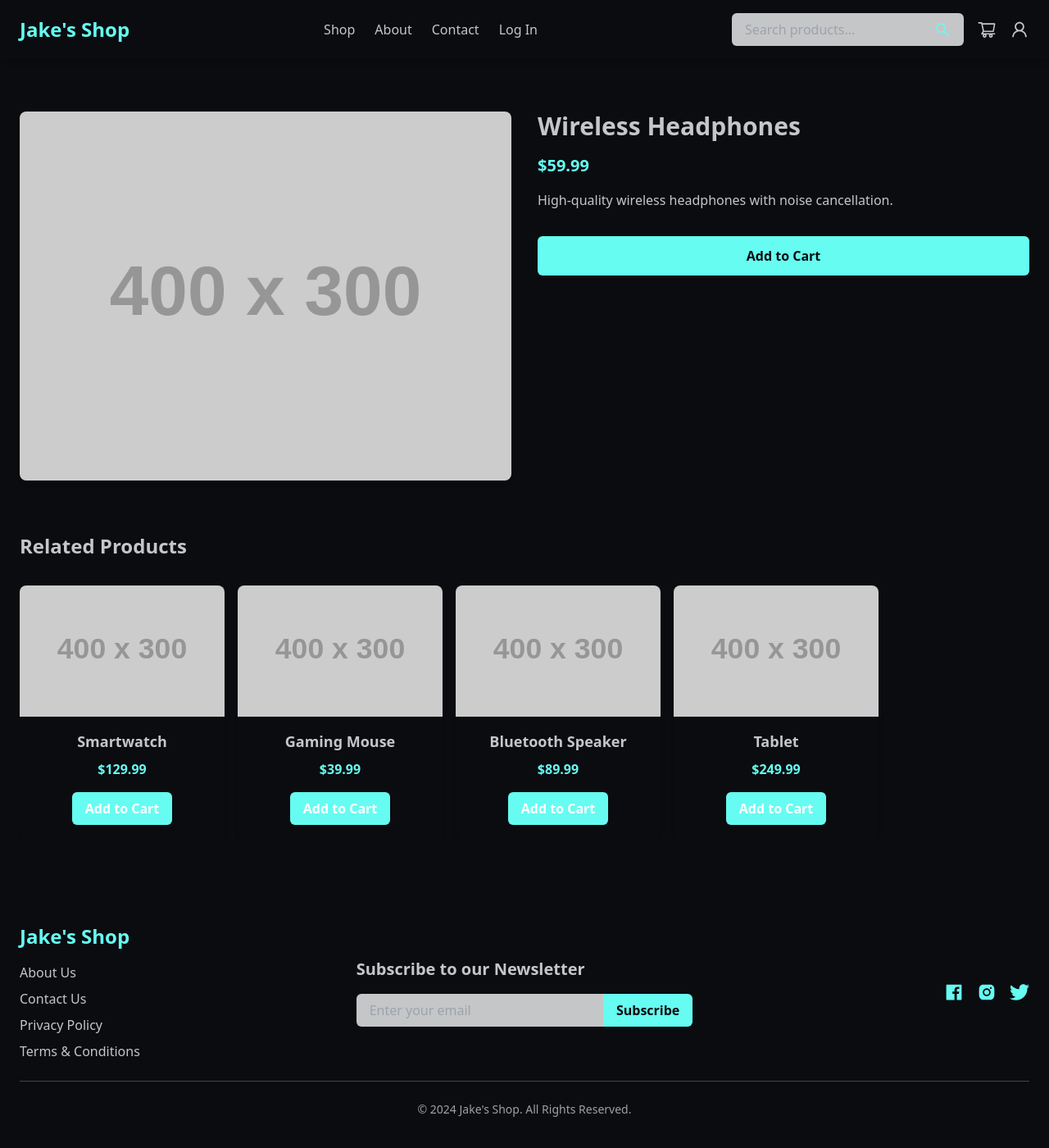
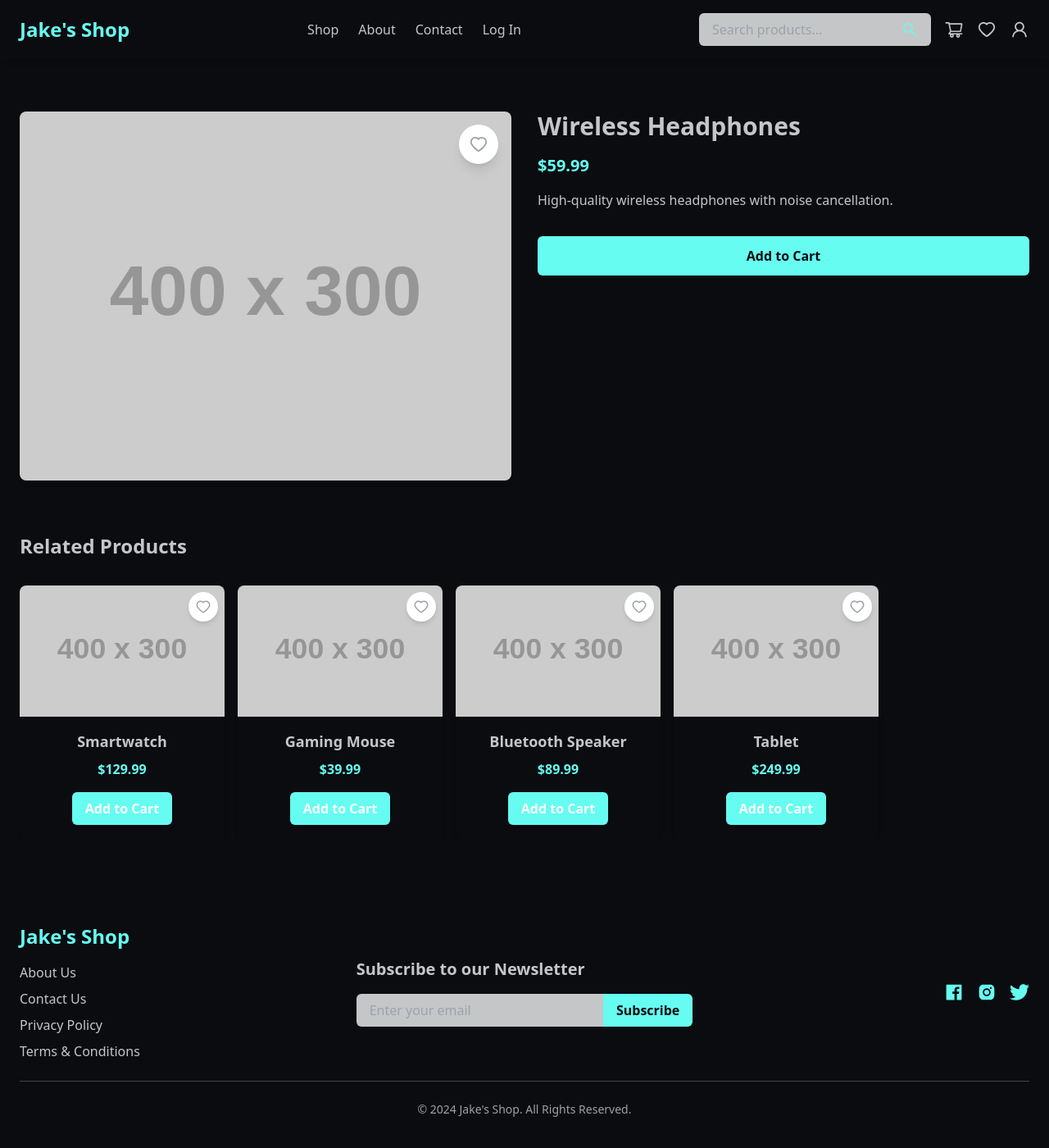
Before and after one commit to JacobSamas/jakes-ecommerce, a Next.js app: page /product/1 in a window 1280 px wide. Shown: the top 1400 px of the page at 82% size. Built offline with nearby package versions, Linux system fonts and the light colour scheme.

Commit message:
feat: add wishlist

```diff
--- a/src/app/components/FeaturedProducts.js
+++ b/src/app/components/FeaturedProducts.js
@@ -1,22 +1,61 @@
-'use client';
+"use client";
 
-import Image from 'next/image';
-import { AiOutlineLeft, AiOutlineRight } from 'react-icons/ai';
-import { useRef, useState, useEffect } from 'react';
-import { useDispatch } from 'react-redux';
-import { addItem } from '../redux/slices/cartSlice';
-import Link from 'next/link';
-import { toast } from 'react-toastify';
-import 'react-toastify/dist/ReactToastify.css';
+import Image from "next/image";
+import {
+  AiOutlineLeft,
+  AiOutlineRight,
+  AiFillHeart,
+  AiOutlineHeart,
+} from "react-icons/ai";
+import { useRef, useState, useEffect } from "react";
+import { useDispatch, useSelector } from "react-redux";
+import { addItem } from "../redux/slices/cartSlice";
+import {
+  addToWishlist,
+  removeFromWishlist,
+} from "../redux/slices/wishlistSlice";
+import Link from "next/link";
+import { toast } from "react-toastify";
+import "react-toastify/dist/ReactToastify.css";
 
 // Dummy Products
 const products = [
-  { id: 1, name: 'Wireless Headphones', price: 59.99, image: 'https://via.placeholder.com/400x300?text=Headphones' },
-  { id: 2, name: 'Smartwatch', price: 129.99, image: 'https://via.placeholder.com/400x300?text=Smartwatch' },
-  { id: 3, name: 'Gaming Mouse', price: 39.99, image: 'https://via.placeholder.com/400x300?text=Mouse' },
-  { id: 4, name: 'Bluetooth Speaker', price: 89.99, image: 'https://via.placeholder.com/400x300?text=Speaker' },
-  { id: 5, name: 'Laptop Stand', price: 29.99, image: 'https://via.placeholder.com/400x300?text=Laptop+Stand' },
-  { id: 6, name: 'Tablet', price: 249.99, image: 'https://via.placeholder.com/400x300?text=Tablet' },
+  {
+    id: 1,
+    name: "Wireless Headphones",
+    price: 59.99,
+    image: "https://via.placeholder.com/400x300?text=Headphones",
+  },
+  {
+    id: 2,
+    name: "Smartwatch",
+    price: 129.99,
+    image: "https://via.placeholder.com/400x300?text=Smartwatch",
+  },
+  {
+    id: 3,
+    name: "Gaming Mouse",
+    price: 39.99,
+    image: "https://via.placeholder.com/400x300?text=Mouse",
+  },
+  {
+    id: 4,
+    name: "Bluetooth Speaker",
+    price: 89.99,
+    image: "https://via.placeholder.com/400x300?text=Speaker",
+  },
+  {
+    id: 5,
+    name: "Laptop Stand",
+    price: 29.99,
+    image: "https://via.placeholder.com/400x300?text=Laptop+Stand",
+  },
+  {
+    id: 6,
+    name: "Tablet",
+    price: 249.99,
+    image: "https://via.placeholder.com/400x300?text=Tablet",
+  },
 ];
 
 export default function FeaturedProducts() {
@@ -24,13 +63,16 @@ export default function FeaturedProducts() {
   const [showLeftArrow, setShowLeftArrow] = useState(false);
   const [showRightArrow, setShowRightArrow] = useState(false);
   const dispatch = useDispatch();
+  const wishlist = useSelector((state) => state.wishlist.items);
 
   // Check Scroll Position for Arrow Visibility
   const checkScroll = () => {
     const { current } = scrollRef;
     if (current) {
       setShowLeftArrow(current.scrollLeft > 0);
-      setShowRightArrow(current.scrollLeft < current.scrollWidth - current.clientWidth);
+      setShowRightArrow(
+        current.scrollLeft < current.scrollWidth - current.clientWidth
+      );
     }
   };
 
@@ -38,8 +80,8 @@ export default function FeaturedProducts() {
     const { current } = scrollRef;
     if (current) {
       checkScroll();
-      current.addEventListener('scroll', checkScroll);
-      return () => current.removeEventListener('scroll', checkScroll);
+      current.addEventListener("scroll", checkScroll);
+      return () => current.removeEventListener("scroll", checkScroll);
     }
   }, []);
 
@@ -48,8 +90,8 @@ export default function FeaturedProducts() {
     const { current } = scrollRef;
     if (current) {
       current.scrollBy({
-        left: direction === 'left' ? -300 : 300,
-        behavior: 'smooth',
+        left: direction === "left" ? -300 : 300,
+        behavior: "smooth",
       });
     }
   };
@@ -57,7 +99,20 @@ export default function FeaturedProducts() {
   // Handle Add to Cart
   const handleAddToCart = (product) => {
     dispatch(addItem(product));
-    toast.success(`${product.name} added to cart!`);
+    toast.success(`${product.name} added to cart!`, { theme: "dark" });
+  };
+
+  // Handle Add to Wishlist
+  const handleToggleWishlist = (product) => {
+    const isInWishlist = wishlist.find((item) => item.id === product.id);
+
+    if (isInWishlist) {
+      dispatch(removeFromWishlist(product));
+      toast.info(`${product.name} removed from wishlist.`, { theme: "dark" });
+    } else {
+      dispatch(addToWishlist(product));
+      toast.success(`${product.name} added to wishlist!`, { theme: "dark" });
+    }
   };
 
   return (
@@ -70,11 +125,11 @@ export default function FeaturedProducts() {
         {/* Left Arrow */}
         {showLeftArrow && (
           <button
-            onClick={() => scroll('left')}
+            onClick={() => scroll("left")}
             className={`absolute left-0 top-1/2 p-3 rounded-full shadow-lg z-10 hidden md:block ${
               showLeftArrow
-                ? 'bg-darkBlack text-teal hover:bg-teal hover:text-darkBlack transition'
-                : 'bg-gray-700 text-gray-400 cursor-not-allowed'
+                ? "bg-darkBlack text-teal hover:bg-teal hover:text-darkBlack transition"
+                : "bg-gray-700 text-gray-400 cursor-not-allowed"
             }`}
           >
             <AiOutlineLeft size={24} />
@@ -87,28 +142,52 @@ export default function FeaturedProducts() {
           className="flex overflow-x-scroll scroll-smooth no-scrollbar space-x-4"
         >
           {products.length > 0 ? (
-            products.map((product) => (
+            products.map((product) => {
+              const isInWishlist = wishlist.find(
+                (item) => item.id === product.id
+              );
+
+              return (
                 <div
                   key={product.id}
-                className="min-w-[250px] w-[250px] flex-shrink-0 bg-white rounded-lg overflow-hidden shadow-md hover:shadow-lg transition-shadow duration-300"
+                  className="min-w-[250px] w-[250px] flex-shrink-0 bg-white rounded-lg overflow-hidden shadow-md hover:shadow-lg transition-shadow duration-300 relative"
                 >
+                  {/* Heart Icon */}
+                  <button
+                    onClick={() => handleToggleWishlist(product)}
+                    className="absolute top-2 right-2 bg-white p-2 rounded-full shadow-md z-10 hover:bg-teal hover:text-white transition"
+                  >
+                    {isInWishlist ? (
+                      <AiFillHeart className="text-teal" size={20} />
+                    ) : (
+                      <AiOutlineHeart className="text-gray-400" size={20} />
+                    )}
+                  </button>
+
+                  {/* Product Content */}
                   <Link href={`/product/${product.id}`}>
                     <div>
                       <div className="relative h-40 w-full">
                         <Image
                           src={product.image}
                           alt={product.name}
-                        layout="fill"
-                        objectFit="cover"
+                          fill
+                          style={{ objectFit: "cover" }}
                           className="hover:scale-105 transition-transform duration-500"
                         />
                       </div>
                       <div className="p-4 text-center">
-                      <h3 className="text-lg font-bold text-darkBlack">{product.name}</h3>
-                      <p className="text-teal font-bold mt-2">${product.price.toFixed(2)}</p>
+                        <h3 className="text-lg font-bold text-darkBlack">
+                          {product.name}
+                        </h3>
+                        <p className="text-teal font-bold mt-2">
+                          ${product.price.toFixed(2)}
+                        </p>
                       </div>
                     </div>
                   </Link>
+
+                  {/* Add to Cart Button */}
                   <button
                     className="mt-4 px-4 py-2 bg-teal text-white font-bold rounded-md hover:bg-green transition w-full"
                     onClick={() => handleAddToCart(product)}
@@ -116,7 +195,8 @@ export default function FeaturedProducts() {
                     Add to Cart
                   </button>
                 </div>
-            ))
+              );
+            })
           ) : (
             <p className="text-center text-lightGray text-xl">
               No products available at the moment.
@@ -127,11 +207,11 @@ export default function FeaturedProducts() {
         {/* Right Arrow */}
         {showRightArrow && (
           <button
-            onClick={() => scroll('right')}
+            onClick={() => scroll("right")}
             className={`absolute right-0 top-1/2 p-3 rounded-full shadow-lg z-10 hidden md:block ${
               showRightArrow
-                ? 'bg-darkBlack text-teal hover:bg-teal hover:text-darkBlack transition'
-                : 'bg-gray-700 text-gray-400 cursor-not-allowed'
+                ? "bg-darkBlack text-teal hover:bg-teal hover:text-darkBlack transition"
+                : "bg-gray-700 text-gray-400 cursor-not-allowed"
             }`}
           >
             <AiOutlineRight size={24} />
--- a/src/app/components/Header.js
+++ b/src/app/components/Header.js
@@ -2,7 +2,7 @@
 
 import { useState } from 'react';
 import Link from 'next/link';
-import { AiOutlineMenu, AiOutlineShoppingCart, AiOutlineSearch, AiOutlineUser } from 'react-icons/ai';
+import { AiOutlineMenu, AiOutlineShoppingCart, AiOutlineSearch, AiOutlineUser, AiOutlineHeart } from 'react-icons/ai';
 import MobileOverlay from './MobileOverlay';
 import { useSelector, useDispatch } from 'react-redux';
 import { logout } from '../redux/slices/authSlice';
@@ -27,7 +27,7 @@ export default function Header() {
           <div className="text-teal text-2xl font-bold">
             <Link href="/">Jake&apos;s Shop</Link>
           </div>
-          {/* Cart, User, and Hamburger Menu (Mobile/Tablet) */}
+          {/* Cart, Wishlist, User, and Hamburger Menu (Mobile/Tablet) */}
           <div className="flex items-center space-x-4 lg:hidden">
             <Link href="/cart" className="relative hover:text-teal transition">
               <AiOutlineShoppingCart size={24} />
@@ -36,6 +36,9 @@ export default function Header() {
                   {totalQuantity}
                 </span>
               )}
+            </Link>
+            <Link href="/wishlist" className="hover:text-teal transition">
+              <AiOutlineHeart size={24} />
             </Link>
             <Link href={isAuthenticated ? '/profile' : '/auth/login'} className="hover:text-teal transition">
               <AiOutlineUser size={24} />
@@ -85,7 +88,7 @@ export default function Header() {
             />
             <AiOutlineSearch className="text-teal" size={20} />
           </div>
-          {/* Cart and Profile Icons (Desktop) */}
+          {/* Cart, Wishlist, and Profile Icons (Desktop) */}
           <div className="hidden lg:flex items-center space-x-4 lg:ml-4">
             <Link href="/cart" className="relative hover:text-teal transition">
               <AiOutlineShoppingCart size={24} />
@@ -94,6 +97,9 @@ export default function Header() {
                   {totalQuantity}
                 </span>
               )}
+            </Link>
+            <Link href="/wishlist" className="hover:text-teal transition">
+              <AiOutlineHeart size={24} />
             </Link>
             <Link href={isAuthenticated ? '/profile' : '/auth/login'} className="hover:text-teal transition">
               <AiOutlineUser size={24} />
--- a/src/app/product/[id]/page.js
+++ b/src/app/product/[id]/page.js
@@ -8,18 +8,18 @@ import { products } from '../../dummydata/dummyData';
 import Image from 'next/image';
 import { toast } from 'react-toastify';
 import 'react-toastify/dist/ReactToastify.css';
-import { AiOutlineLeft, AiOutlineRight } from 'react-icons/ai';
+import { AiOutlineLeft, AiOutlineRight, AiOutlineHeart, AiFillHeart } from 'react-icons/ai';
 
 export default function ProductDetailsPage() {
   const { id } = useParams(); // Get dynamic route parameter
   const dispatch = useDispatch();
   const [product, setProduct] = useState(null);
+  const [wishlist, setWishlist] = useState([]); // Wishlist state
   const scrollRef = useRef(null);
   const [showLeftArrow, setShowLeftArrow] = useState(false);
   const [showRightArrow, setShowRightArrow] = useState(false);
 
   useEffect(() => {
-    // Simulate fetching the product based on ID
     const selectedProduct = products.find((item) => item.id.toString() === id);
     setProduct(selectedProduct);
   }, [id]);
@@ -36,6 +36,16 @@ export default function ProductDetailsPage() {
       progress: undefined,
       theme: 'dark',
     });
+  };
+
+  const handleToggleWishlist = (product) => {
+    if (wishlist.some((item) => item.id === product.id)) {
+      setWishlist(wishlist.filter((item) => item.id !== product.id));
+      toast.info(`${product.name} removed from wishlist.`, { theme: 'dark' });
+    } else {
+      setWishlist([...wishlist, product]);
+      toast.success(`${product.name} added to wishlist!`, { theme: 'dark' });
+    }
   };
 
   // Related Products Scrolling
@@ -76,7 +86,7 @@ export default function ProductDetailsPage() {
     <div className="container mx-auto px-6 py-16">
       <div className="flex flex-col lg:flex-row gap-8">
         {/* Product Image */}
-        <div className="w-full lg:w-1/2">
+        <div className="w-full lg:w-1/2 relative">
           <Image
             src={product.image}
             alt={product.name}
@@ -84,6 +94,17 @@ export default function ProductDetailsPage() {
             height={500}
             className="w-full h-auto rounded-lg shadow-md"
           />
+          {/* Heart Icon */}
+          <button
+            onClick={() => handleToggleWishlist(product)}
+            className="absolute top-4 right-4 bg-white p-3 rounded-full shadow-lg hover:bg-teal hover:text-white transition"
+          >
+            {wishlist.some((item) => item.id === product.id) ? (
+              <AiFillHeart className="text-teal" size={24} />
+            ) : (
+              <AiOutlineHeart className="text-gray-400" size={24} />
+            )}
+          </button>
         </div>
 
         {/* Product Info */}
@@ -123,7 +144,7 @@ export default function ProductDetailsPage() {
             {relatedProducts.map((related) => (
               <div
                 key={related.id}
-                className="min-w-[250px] w-[250px] flex-shrink-0 bg-darkBlack text-lightGray rounded-lg overflow-hidden shadow-md hover:shadow-lg transition-shadow duration-300"
+                className="min-w-[250px] w-[250px] flex-shrink-0 bg-darkBlack text-lightGray rounded-lg overflow-hidden shadow-md hover:shadow-lg transition-shadow duration-300 relative"
               >
                 <Image
                   src={related.image}
@@ -132,6 +153,16 @@ export default function ProductDetailsPage() {
                   height={150}
                   className="w-full h-40 object-cover"
                 />
+                <button
+                  onClick={() => handleToggleWishlist(related)}
+                  className="absolute top-2 right-2 bg-white p-2 rounded-full shadow-md z-10 hover:bg-teal hover:text-white transition"
+                >
+                  {wishlist.some((item) => item.id === related.id) ? (
+                    <AiFillHeart className="text-teal" size={20} />
+                  ) : (
+                    <AiOutlineHeart className="text-gray-400" size={20} />
+                  )}
+                </button>
                 <div className="p-4 text-center">
                   <h3 className="text-lg font-bold">{related.name}</h3>
                   <p className="text-teal font-bold mt-2">${related.price.toFixed(2)}</p>
--- /dev/null
+++ b/src/app/redux/slices/wishlistSlice.js
@@ -0,0 +1,24 @@
+import { createSlice } from '@reduxjs/toolkit';
+
+const initialState = {
+  items: [],
+};
+
+const wishlistSlice = createSlice({
+  name: 'wishlist',
+  initialState,
+  reducers: {
+    addToWishlist(state, action) {
+      const itemExists = state.items.find((item) => item.id === action.payload.id);
+      if (!itemExists) {
+        state.items.push(action.payload);
+      }
+    },
+    removeFromWishlist(state, action) {
+      state.items = state.items.filter((item) => item.id !== action.payload.id);
+    },
+  },
+});
+
+export const { addToWishlist, removeFromWishlist } = wishlistSlice.actions;
+export default wishlistSlice.reducer;
--- a/src/app/redux/store.js
+++ b/src/app/redux/store.js
@@ -2,6 +2,7 @@ import { configureStore } from '@reduxjs/toolkit';
 import cartReducer from './slices/cartSlice';
 import authReducer from './slices/authSlice';
 import addressReducer from './slices/addressSlice';
+import wishlistReducer from './slices/wishlistSlice';
 
 
 export const store = configureStore({
@@ -9,5 +10,6 @@ export const store = configureStore({
     cart: cartReducer,
     auth: authReducer,
     address: addressReducer,
+    wishlist: wishlistReducer,
   },
 });
--- a/src/app/shop/page.js
+++ b/src/app/shop/page.js
@@ -8,15 +8,27 @@ import { useDispatch } from 'react-redux';
 import { addItem } from '../redux/slices/cartSlice';
 import { toast } from 'react-toastify';
 import 'react-toastify/dist/ReactToastify.css';
+import { AiOutlineHeart, AiFillHeart } from 'react-icons/ai';
 
 export default function ShopPage() {
   const [searchTerm, setSearchTerm] = useState('');
   const [sortBy, setSortBy] = useState('');
+  const [wishlist, setWishlist] = useState([]);
   const dispatch = useDispatch();
 
   const handleAddToCart = (product) => {
     dispatch(addItem(product));
     toast.success(`${product.name} added to cart!`, { theme: 'dark' });
+  };
+
+  const handleToggleWishlist = (product) => {
+    if (wishlist.some((item) => item.id === product.id)) {
+      setWishlist(wishlist.filter((item) => item.id !== product.id));
+      toast.info(`${product.name} removed from wishlist.`, { theme: 'dark' });
+    } else {
+      setWishlist([...wishlist, product]);
+      toast.success(`${product.name} added to wishlist!`, { theme: 'dark' });
+    }
   };
 
   const filteredProducts = products
@@ -58,7 +70,7 @@ export default function ShopPage() {
         {filteredProducts.map((product) => (
           <div
             key={product.id}
-            className="bg-white rounded-lg shadow-md overflow-hidden"
+            className="bg-white rounded-lg shadow-md overflow-hidden relative"
           >
             <Link href={`/product/${product.id}`}>
               <div>
@@ -75,6 +87,17 @@ export default function ShopPage() {
                 </div>
               </div>
             </Link>
+            {/* Heart Icon */}
+            <button
+              onClick={() => handleToggleWishlist(product)}
+              className="absolute top-2 right-2 bg-white p-2 rounded-full shadow-md hover:bg-teal hover:text-white transition"
+            >
+              {wishlist.some((item) => item.id === product.id) ? (
+                <AiFillHeart className="text-teal" size={20} />
+              ) : (
+                <AiOutlineHeart className="text-gray-400" size={20} />
+              )}
+            </button>
             <button
               className="w-full bg-teal text-white font-bold py-2 rounded-b-md hover:bg-green transition"
               onClick={() => handleAddToCart(product)}
```
Also changed, not shown: src/app/cart/page.js (+12 -5 lines), src/app/redux/slices/cartSlice.js (+16 -1 lines), src/app/wishlist/page.js (added, +71 -0 lines). Lines whose indentation alone changed are shown as unchanged.
